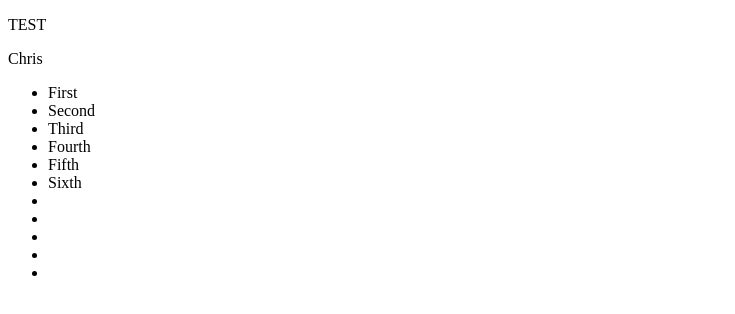
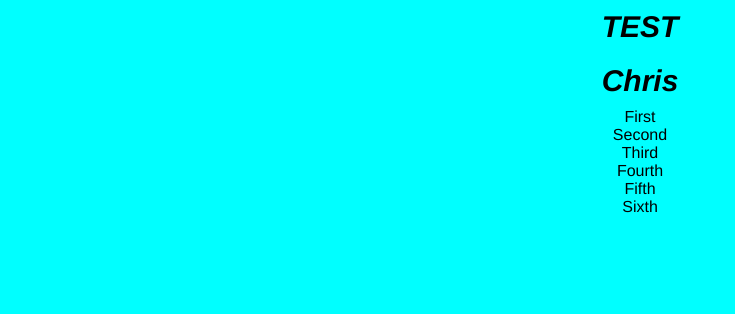
Before and after one commit to christopherboe/peteandchris, a plain HTML site: page index.html in a window 1280 px wide. Shown: the whole page, without its empty margins (0-735 px from the left). Drawn offline with Linux system fonts and the light colour scheme.

Commit message:
Added a stylesheet to the project

```diff
--- a/index.html
+++ b/index.html
@@ -2,6 +2,9 @@
 <html>
 
 <head>
+
+<link rel="stylesheet" href="styles/style.css">
+
 
 </head>
 
--- /dev/null
+++ b/styles/style.css
@@ -0,0 +1,18 @@
+*{
+    padding:0px;
+    margin:0px;
+}
+
+body{
+    background-color: aqua;
+    text-align: center;
+    font-family: helvetica;
+
+}
+
+p{
+    padding: 10px;
+    font-size: 30px;
+    font-style:italic;
+    font-weight: 700;
+}
```
